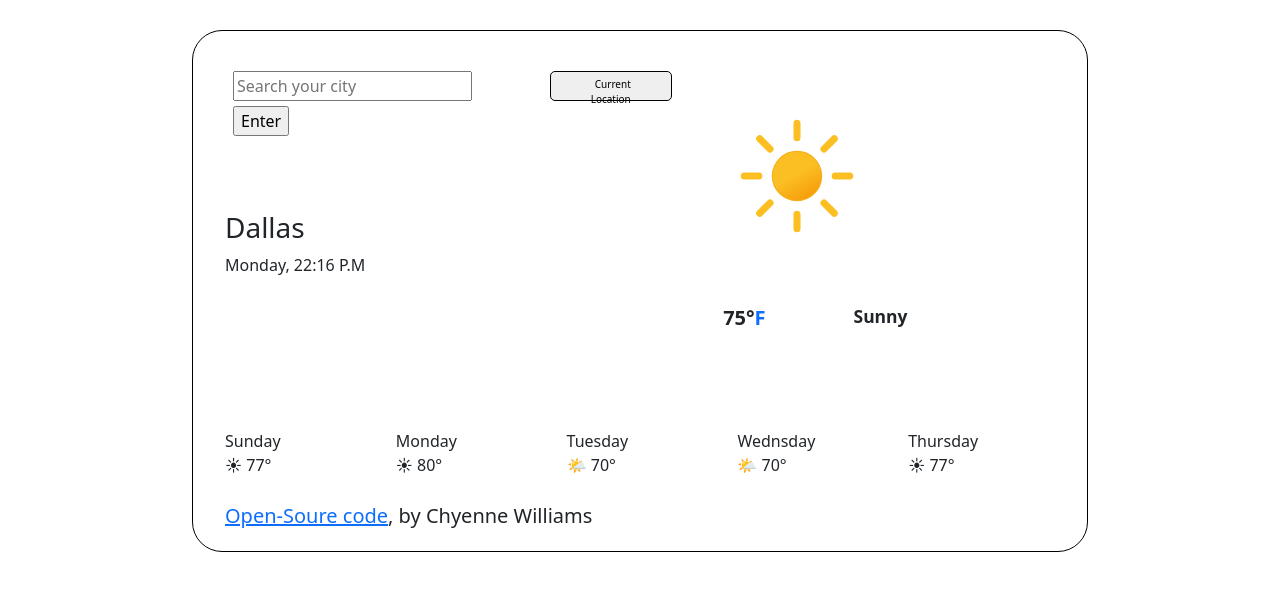
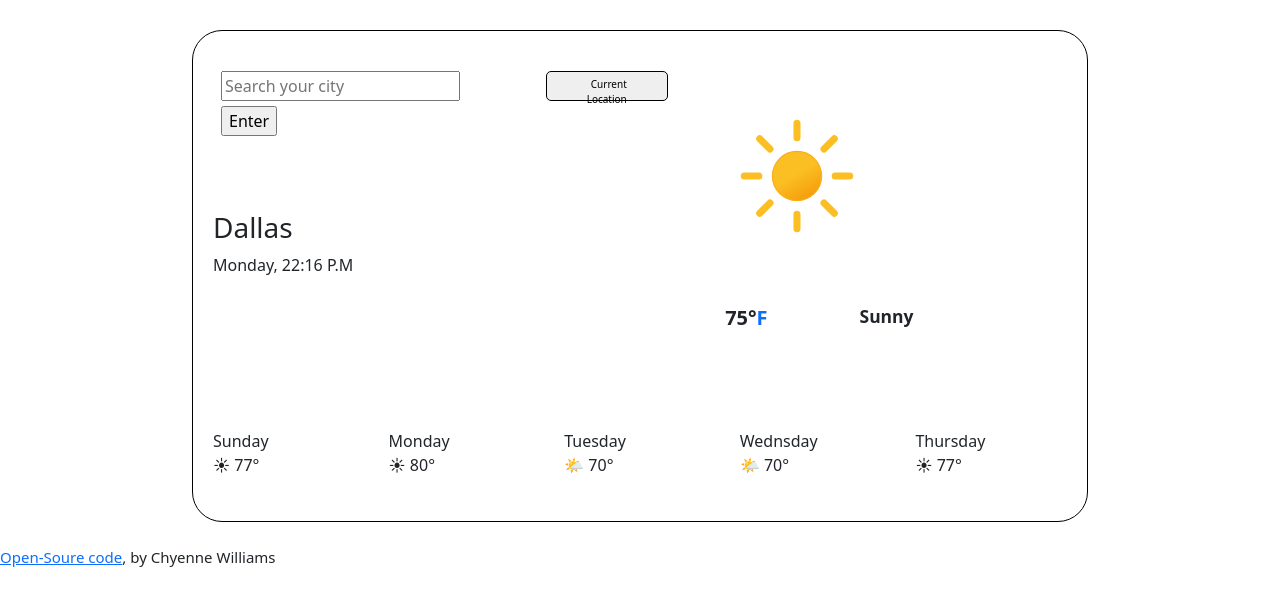
Before and after one commit to ChyenneW/shecodes-weatherApp, a website built with Parcel: page index.html in a window 1280 px wide. Built offline with nearby package versions, Linux system fonts and the light colour scheme.

Commit message:
Edited CSS and HTML

```diff
--- a/styles.css
+++ b/styles.css
@@ -1,4 +1,4 @@
-body {
+.container {
   border: 1px solid black;
   border-radius: 30px;
   display: block;
@@ -63,5 +63,5 @@ body {
 }
 
 .signiture {
-  font-size: 20px;
+  font-size: 15px;
 }
```
Also changed, not shown: index.html (+3 -4 lines).
